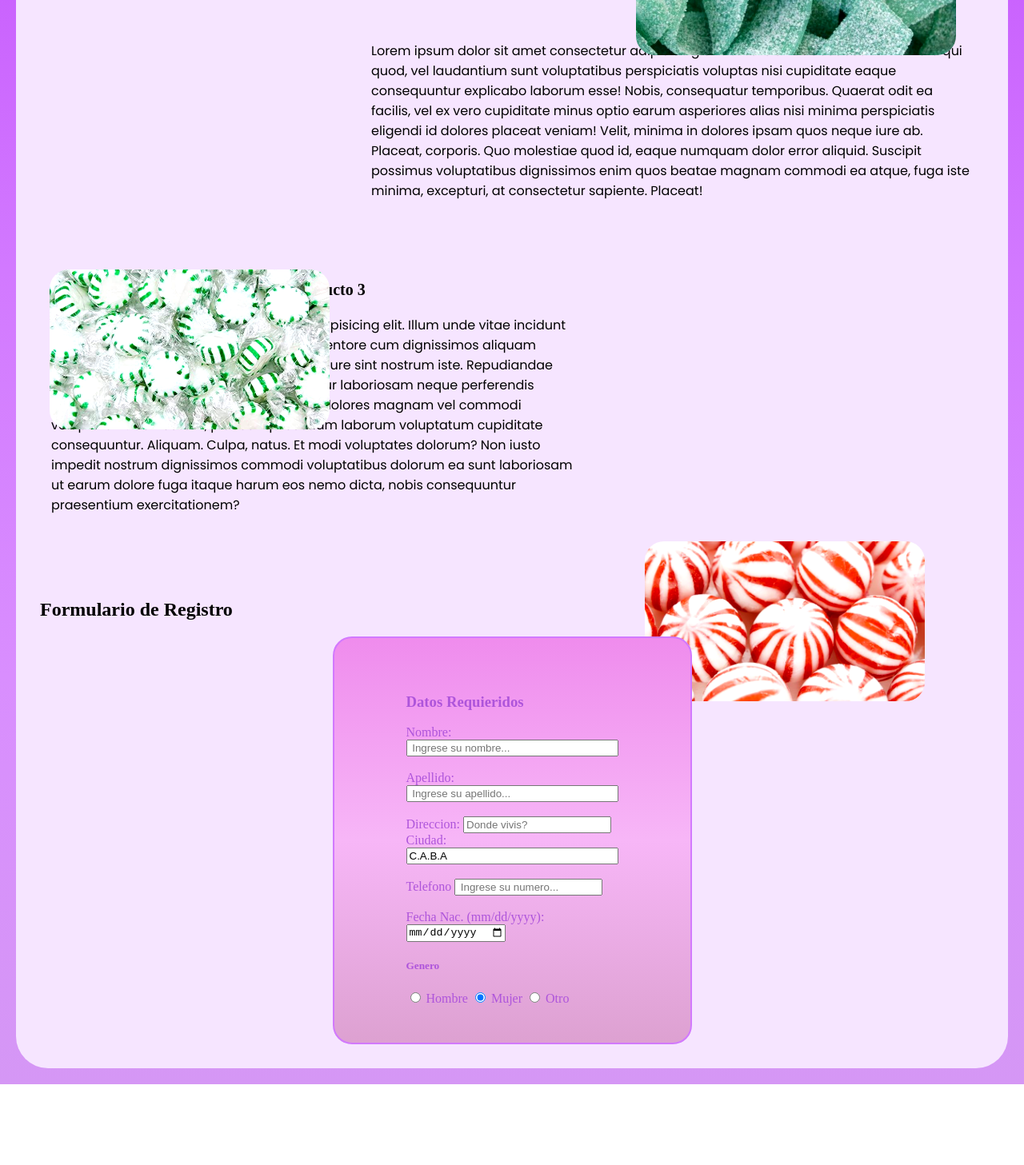
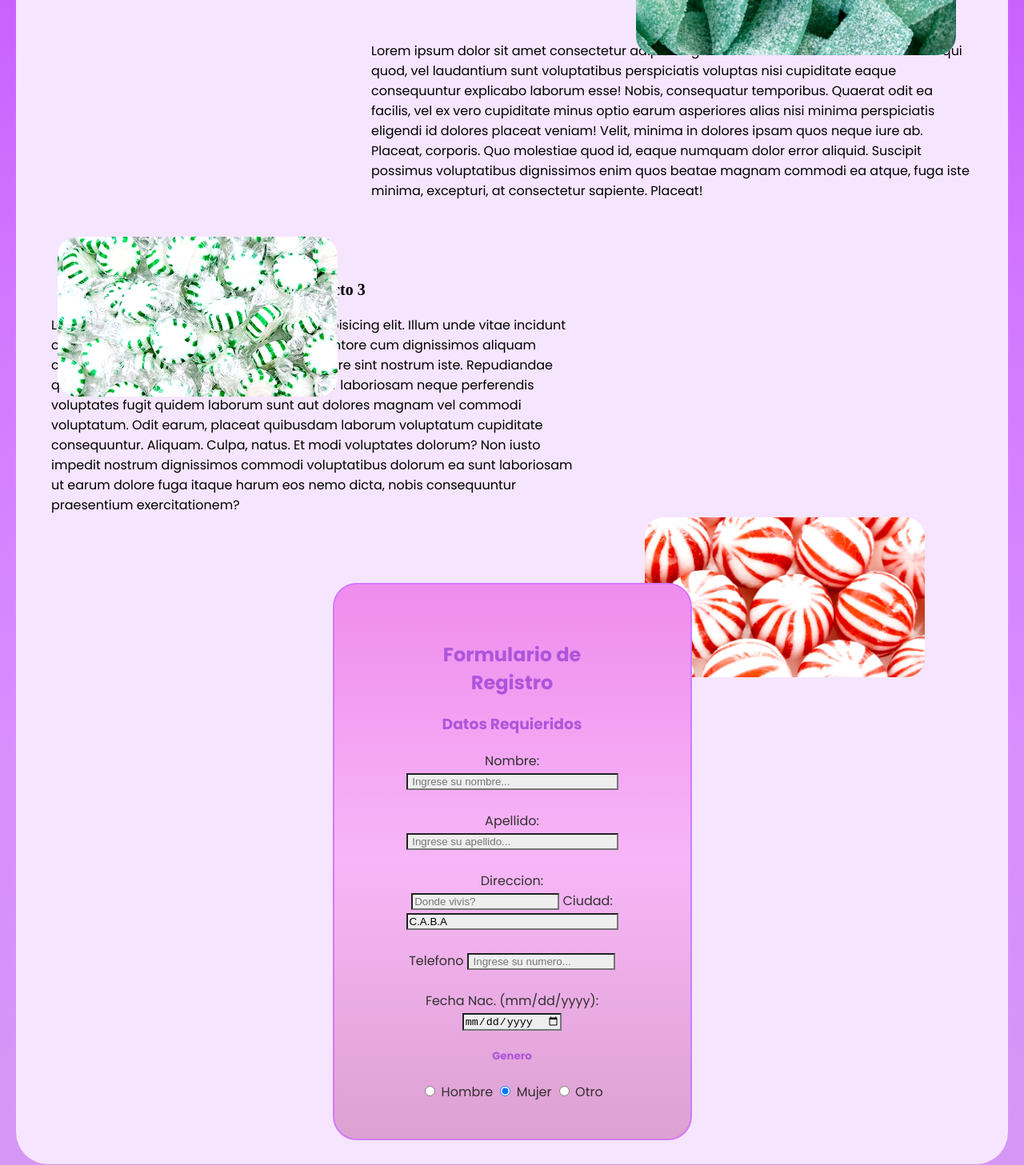
Before and after one commit to LuchiReps/pagina-propia, a plain HTML site: page index.html in a window 1280 px wide. Shown: the part 683-2140 px from the top of the page at 80% size. Before the commit the page ends 2039 px from the top, so only its background shows below. Drawn offline with Linux system fonts and the light colour scheme; a web font is replaced by a local one.

Commit message:
form and others

```diff
--- a/index.html
+++ b/index.html
@@ -95,8 +95,9 @@
 
 
 
-            <h2>Formulario de Registro</h2>
+
             <fieldset>
+                <h2>Formulario de Registro</h2>
                 <section class="lugar">
                     <h3> Datos Requieridos </h3>
                     <label for="firstname"> Nombre: </label>
@@ -118,10 +119,12 @@
 
                     <p>
                     <h5> Genero</h5>
+                    <section class="radio">
                     <input type="radio" name="gender" value="hombre"> Hombre
                     <input type="radio" name="gender" value="mujer" checked> Mujer
                     <input type="radio" name="gender" value="otro"> Otro
                     </p>
+                </section>
                 </section>
             </fieldset>
 
--- a/style.css
+++ b/style.css
@@ -77,6 +77,11 @@ header {
 
 }
 
+.menu_items li :hover{
+background-color: rgb(131, 67, 131);
+color: #eeeeee;
+}
+
 .main {
     margin: 20px;
     padding: 30px;
@@ -149,9 +154,9 @@ header {
 
 .imagen2 {
     position: absolute;
-    margin: 0 0 110px 50px;
+    margin: 0 0 110px 60px;
     left: 12px;
-    bottom: -530px;
+    bottom: -489px;
     object-fit: cover;
     border-radius: 3ch;
     filter: contrast(115%);
@@ -176,7 +181,7 @@ header {
 .imagen3{
    position: absolute;
    right: 124px;
-   bottom: -760px;
+   bottom: -730px;
     object-fit: cover;
     border-radius: 3ch;
 
@@ -197,5 +202,27 @@ fieldset {
     border-radius: 3ch;
     position: relative;
     padding: 50px 90px 30px;
+    font-family: "Poppins", sans-serif;
+    text-align: center;
 
 }
+
+fieldset h2{
+    font-family: "Poppins", sans-serif;
+     text-align: center;
+}
+
+input{
+    background-color: #eeeeee;
+}
+h5{
+    font-family: "Poppins", sans-serif;
+}
+
+.radio{
+    color: rgb(49, 49, 47);
+}
+label{
+    font-family: "Poppins", sans-serif;
+    color: rgb(49, 49, 47);
+}
```
